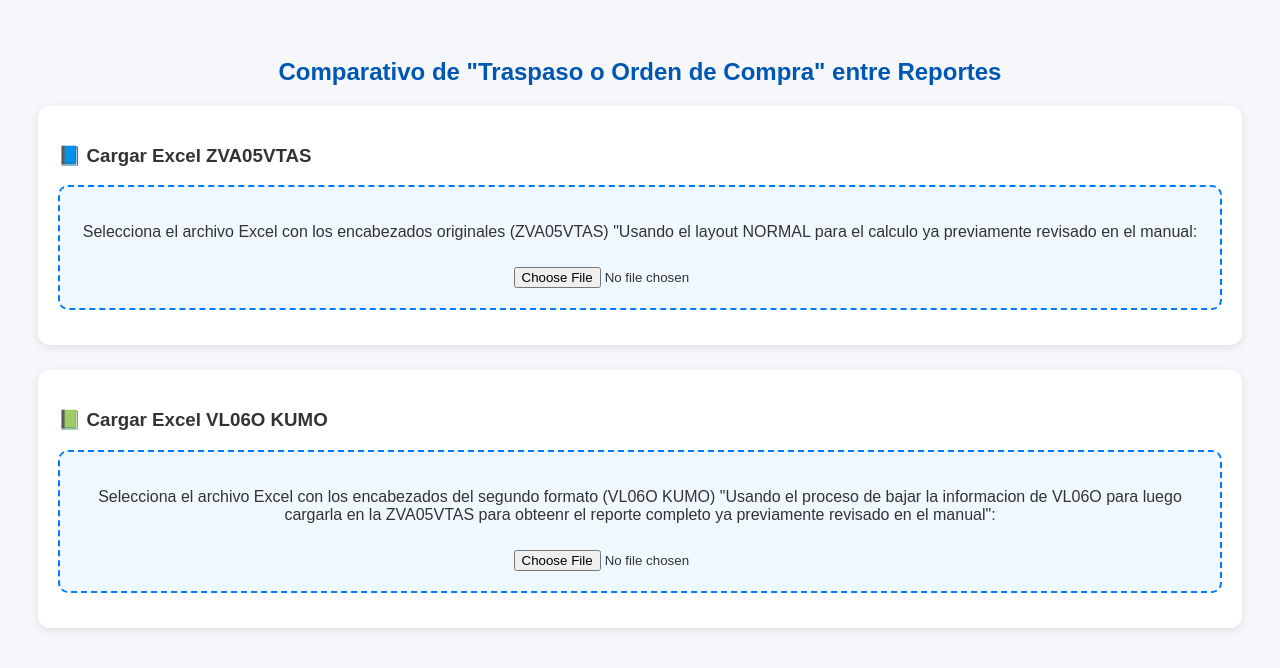
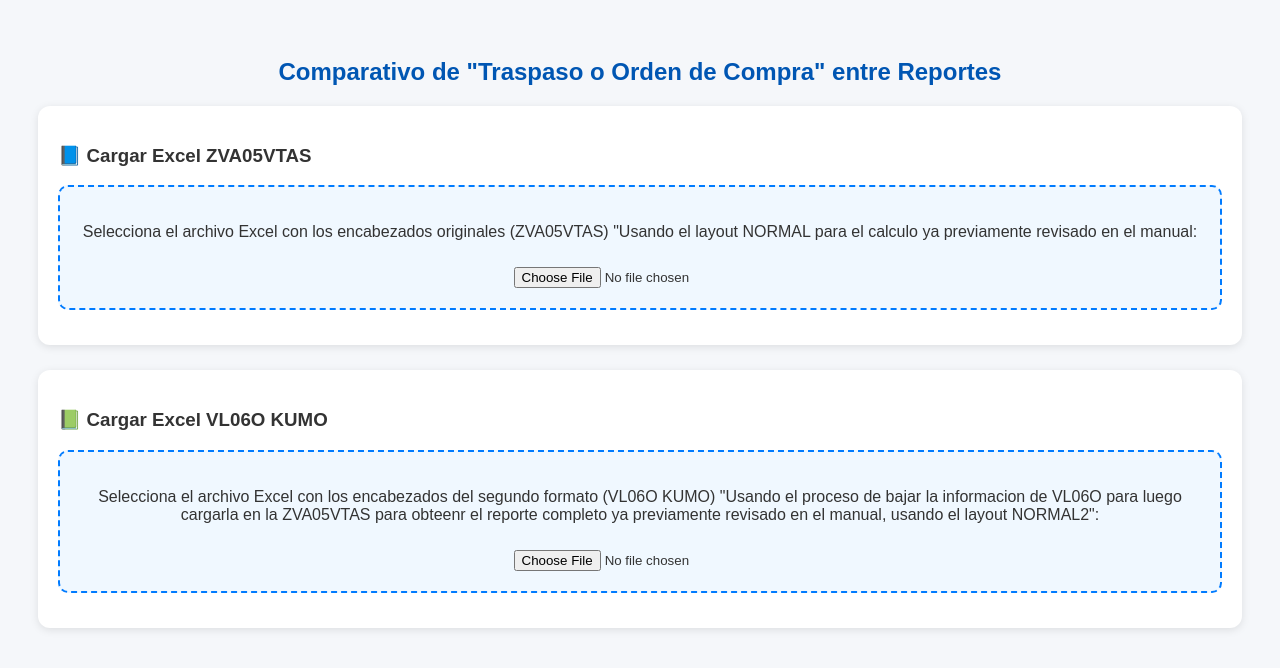
Before and after one commit to FJCRNX/TOOLPICKINGHANA, a plain HTML site: page index.html in a window 1280 px wide. Drawn offline with Linux system fonts and the light colour scheme.

```diff
--- a/index.html
+++ b/index.html
@@ -76,7 +76,7 @@
   <div class="section">
     <h3>📗 Cargar Excel VL06O KUMO</h3>
     <div class="upload-box">
-      <p>Selecciona el archivo Excel con los encabezados del segundo formato (VL06O KUMO) "Usando el proceso de bajar la informacion de VL06O para luego cargarla en la ZVA05VTAS para obteenr el reporte completo ya previamente revisado en el manual":</p>
+      <p>Selecciona el archivo Excel con los encabezados del segundo formato (VL06O KUMO) "Usando el proceso de bajar la informacion de VL06O para luego cargarla en la ZVA05VTAS para obteenr el reporte completo ya previamente revisado en el manual, usando el layout NORMAL2":</p>
       <input type="file" id="inputExcel2" accept=".xlsx, .xls">
     </div>
   </div>
```
